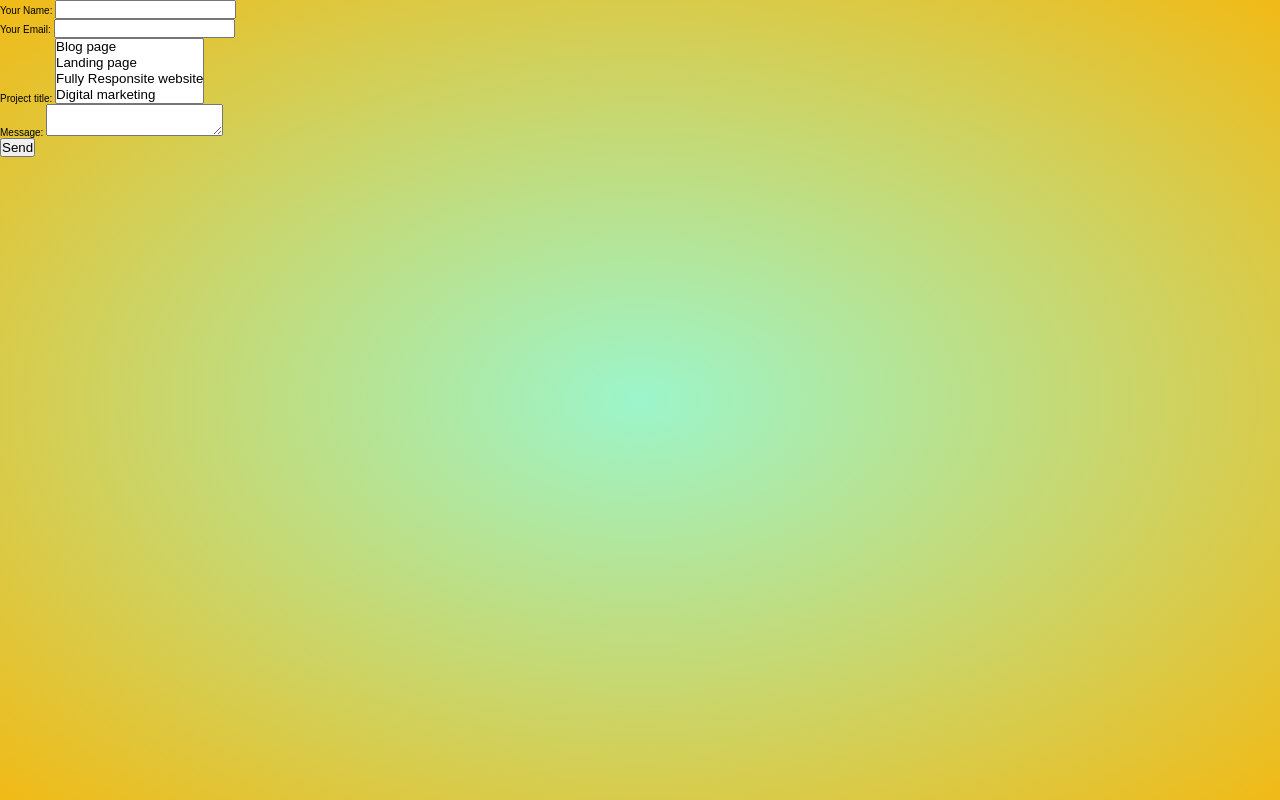
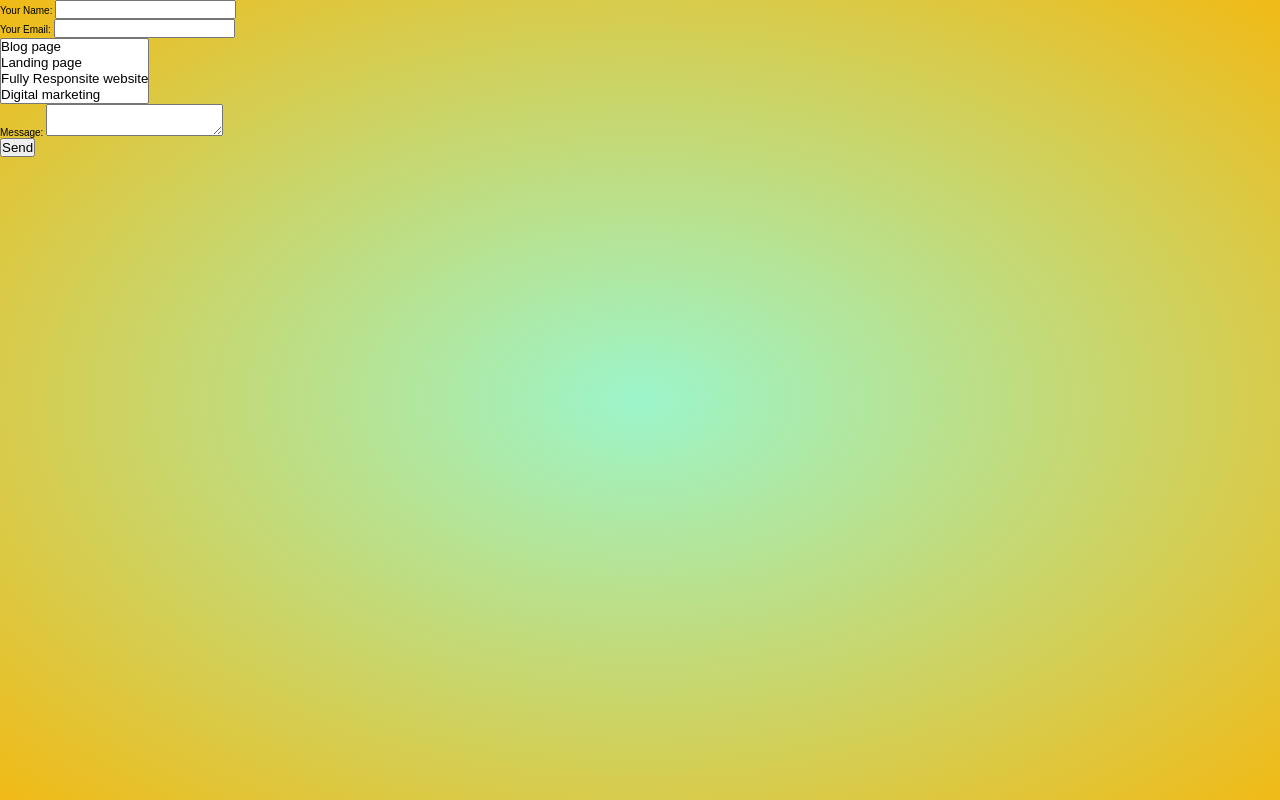
Before and after one commit to zekmoscodehub/zekmoscodehub.github.io, a plain HTML site: page contact.html in a window 1280 px wide. Shown: the part 98-898 px from the top of the page. Drawn offline with Linux system fonts and the light colour scheme.

Commit message:
update
update

```diff
--- a/contact.html
+++ b/contact.html
@@ -39,12 +39,12 @@
           <label>Your Email: <input type="email" name="email" /></label>
         </p>
         <p>
-          <label>Project title: <select name="role[]" multiple>
+          <select name="role[]" multiple>Project title:
             <option value="leader">Blog page</option>
             <option value="follower">Landing page</option>
             <option value="follower">Fully Responsite website</option>
             <option value="follower">Digital marketing</option>
-          </select></label>
+          </select></select>
         </p>
         <p>
           <label>Message: <textarea name="message"></textarea></label>
```
